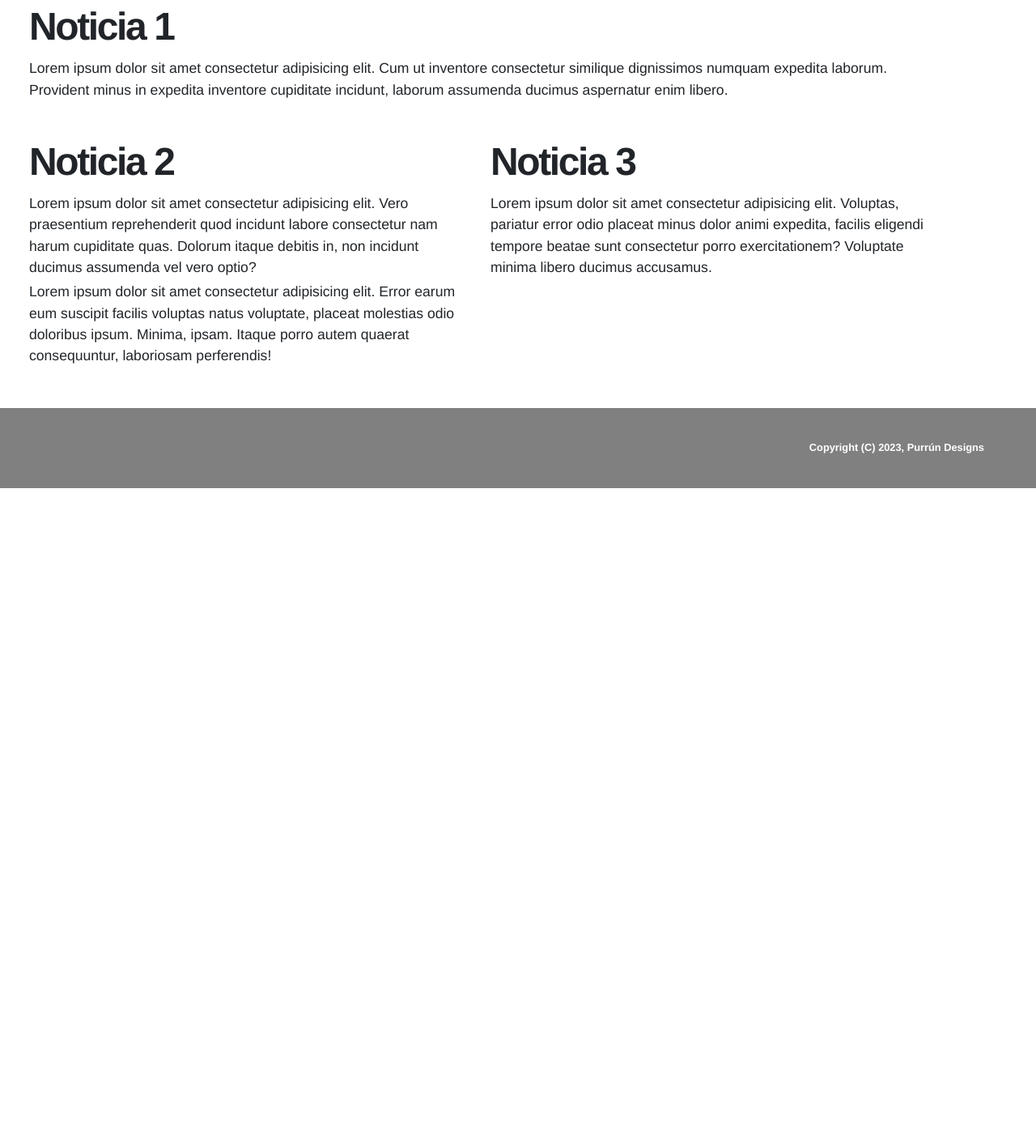
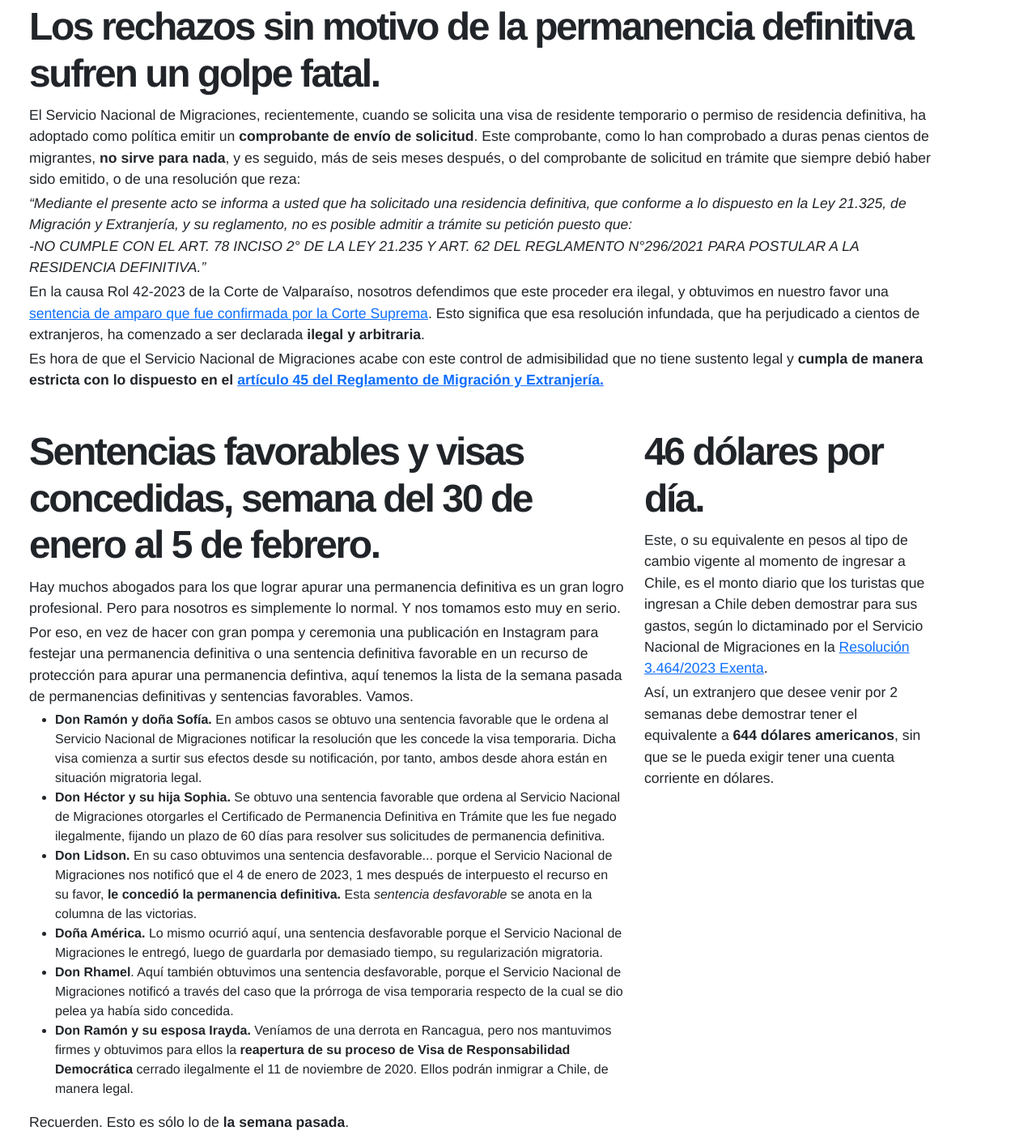
Before and after one commit to AlcioneSC/alcionesc.github.io, a plain HTML site: page pages/noticias.html in a window 1280 px wide. Shown: the part 359-1761 px from the top of the page at 81% size. Before the commit the page ends 962 px from the top, so only its background shows below. Drawn offline with Linux system fonts and the light colour scheme.

Commit message:
Noticias: contenido real

```diff
--- a/pages/noticias.html
+++ b/pages/noticias.html
@@ -44,20 +44,36 @@
 
         <div class="mainText container">
             <div class="row">
-                <div class="mainParagraph col">
-                    <h3>Noticia 1</h3>
-                    <p>Lorem ipsum dolor sit amet consectetur adipisicing elit. Cum ut inventore consectetur similique dignissimos numquam expedita laborum. Provident minus in expedita inventore cupiditate incidunt, laborum assumenda ducimus aspernatur enim libero.</p>
+                <div class="mainParagraph col-md">
+                    <h3>Los rechazos sin motivo de la permanencia definitiva sufren un golpe fatal.</h3>
+                    <p>El Servicio Nacional de Migraciones, recientemente, cuando se solicita una visa de residente temporario o permiso de residencia definitiva, ha adoptado como pol&iacute;tica emitir un <strong>comprobante de env&iacute;o de solicitud</strong>. Este comprobante, como lo han comprobado a duras penas cientos de migrantes, <strong>no sirve para nada</strong>, y es seguido, m&aacute;s de seis meses despu&eacute;s, o del comprobante de solicitud en tr&aacute;mite que siempre debi&oacute; haber sido emitido, o de una resoluci&oacute;n que reza:</p>
+                    <p><em>
+                        “Mediante el presente acto se informa a usted que ha solicitado una residencia definitiva, que conforme a lo dispuesto en la Ley 21.325, de Migración y Extranjería, y su reglamento, no es posible admitir a trámite su petición puesto que:<br>
+                        -NO CUMPLE CON EL ART. 78 INCISO 2° DE LA LEY 21.235 Y ART. 62 DEL REGLAMENTO N°296/2021 PARA POSTULAR A LA RESIDENCIA DEFINITIVA.”
+                    </em></p>
+                    <p>En la causa Rol 42-2023 de la Corte de Valpara&iacute;so, nosotros defendimos que este proceder era ilegal, y obtuvimos en nuestro favor una <a href="../resources/42-2023-sentencia.pdf">sentencia de amparo que fue confirmada por la Corte Suprema</a>. Esto significa que esa resoluci&oacute;n infundada, que ha perjudicado a cientos de extranjeros, ha comenzado a ser declarada <strong>ilegal y arbitraria</strong>.</p>
+                    <p>Es hora de que el Servicio Nacional de Migraciones acabe con este control de admisibilidad que no tiene sustento legal y <strong>cumpla de manera estricta con lo dispuesto en el <a href="https://www.bcn.cl/leychile/navegar?idNorma=1172573&idParte=10310396">art&iacute;culo 45 del Reglamento de Migraci&oacute;n y Extranjer&iacute;a.</strong></a></p>
                 </div>
             </div>
             <div class="row">
-                <div class="mainParagraph col">
-                    <h3>Noticia 2</h3>
-                    <p>Lorem ipsum dolor sit amet consectetur adipisicing elit. Vero praesentium reprehenderit quod incidunt labore consectetur nam harum cupiditate quas. Dolorum itaque debitis in, non incidunt ducimus assumenda vel vero optio?</p>
-                    <p>Lorem ipsum dolor sit amet consectetur adipisicing elit. Error earum eum suscipit facilis voluptas natus voluptate, placeat molestias odio doloribus ipsum. Minima, ipsam. Itaque porro autem quaerat consequuntur, laboriosam perferendis!</p>
+                <div class="mainParagraph col-md">
+                    <h3>Sentencias favorables y visas concedidas, semana del 30 de enero al 5 de febrero.</h3>
+                    <p>Hay muchos abogados para los que lograr apurar una permanencia definitiva es un gran logro profesional. Pero para nosotros es simplemente lo normal. Y nos tomamos esto muy en serio.</p>
+                    <p>Por eso, en vez de hacer con gran pompa y ceremonia una publicación en Instagram para festejar una permanencia definitiva o una sentencia definitiva favorable en un recurso de protecci&oacute;n para apurar una permanencia defintiva, aqu&iacute; tenemos la lista de la semana pasada de permanencias definitivas y sentencias favorables. Vamos.</p>
+                    <ul>
+                        <li><strong>Don Ram&oacute;n y doña Sof&iacute;a.</strong> En ambos casos se obtuvo una sentencia favorable que le ordena al Servicio Nacional de Migraciones notificar la resoluci&oacute;n que les concede la visa temporaria. Dicha visa comienza a surtir sus efectos desde su notificaci&oacute;n, por tanto, ambos desde ahora est&aacute;n en situaci&oacute;n migratoria legal.</li>
+                        <li><strong>Don H&eacute;ctor y su hija Sophia.</strong> Se obtuvo una sentencia favorable que ordena al Servicio Nacional de Migraciones otorgarles el Certificado de Permanencia Definitiva en Tr&aacute;mite que les fue negado ilegalmente, fijando un plazo de 60 d&iacute;as para resolver sus solicitudes de permanencia definitiva.</li>
+                        <li><strong>Don Lidson.</strong> En su caso obtuvimos una sentencia desfavorable... porque el Servicio Nacional de Migraciones nos notific&oacute; que el 4 de enero de 2023, 1 mes despu&eacute;s de interpuesto el recurso en su favor, <strong>le concedi&oacute; la permanencia definitiva.</strong> Esta <em>sentencia desfavorable</em> se anota en la columna de las victorias.</li>
+                        <li><strong>Do&ntilde;a Am&eacute;rica.</strong> Lo mismo ocurri&oacute; aqu&iacute;, una sentencia desfavorable porque el Servicio Nacional de Migraciones le entreg&oacute;, luego de guardarla por demasiado tiempo, su regularizaci&oacute;n migratoria.</li>
+                        <li><strong>Don Rhamel</strong>. Aqu&iacute; tambi&eacute;n obtuvimos una sentencia desfavorable, porque el Servicio Nacional de Migraciones notific&oacute; a trav&eacute;s del caso que la pr&oacute;rroga de visa temporaria respecto de la cual se dio pelea ya hab&iacute;a sido concedida.</li>
+                        <li><strong>Don Ram&oacute;n y su esposa Irayda.</strong> Ven&iacute;amos de una derrota en Rancagua, pero nos mantuvimos firmes y obtuvimos para ellos la <strong>reapertura de su proceso de Visa de Responsabilidad Democr&aacute;tica</strong> cerrado ilegalmente el 11 de noviembre de 2020. Ellos podr&aacute;n inmigrar a Chile, de manera legal.</li>
+                    </ul>
+                    <p>Recuerden. Esto es s&oacute;lo lo de <strong>la semana pasada</strong>.</p>
                 </div>
-                <div class="mainParagraph col">
-                    <h3>Noticia 3</h3>
-                    <p>Lorem ipsum dolor sit amet consectetur adipisicing elit. Voluptas, pariatur error odio placeat minus dolor animi expedita, facilis eligendi tempore beatae sunt consectetur porro exercitationem? Voluptate minima libero ducimus accusamus.</p>
+                <div class="mainParagraph col-md-4">
+                    <h3>46 d&oacute;lares por d&iacute;a.</h3>
+                    <p>Este, o su equivalente en pesos al tipo de cambio vigente al momento de ingresar a Chile, es el monto diario que los turistas que ingresan a Chile deben demostrar para sus gastos, seg&uacute;n lo dictaminado por el Servicio Nacional de Migraciones en la <a href="https://www.bcn.cl/leychile/navegar?i=1188503">Resoluci&oacute;n 3.464/2023 Exenta</a>.</p>
+                    <p>As&iacute;, un extranjero que desee venir por 2 semanas debe demostrar tener el equivalente a <strong>644 d&oacute;lares americanos</strong>, sin que se le pueda exigir tener una cuenta corriente en d&oacute;lares.</p>
                 </div>
             </div>
         </div>
```
Also changed, not shown: index.html (+3 -2 lines), 2 other files.
